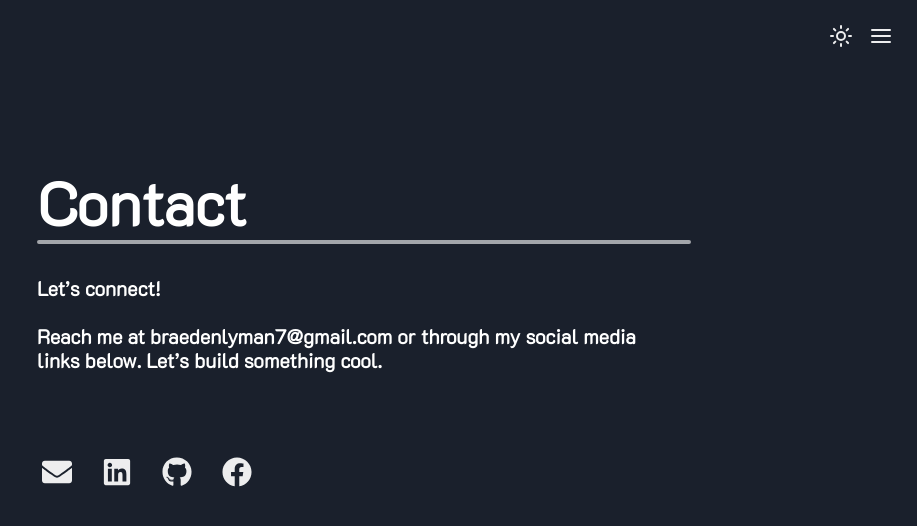
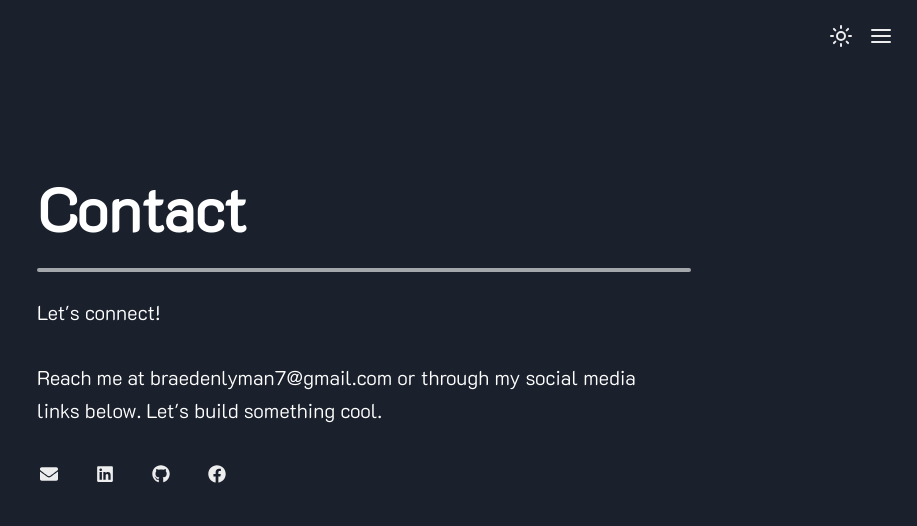
Before and after one commit to BraedenLyman/portfolio, a React (Create React App) app: page /contact in a window 1280 px wide. Shown: the top 526 px of the page, without its empty margins (363-1280 px from the left). Built offline with nearby package versions, Linux system fonts and the light colour scheme; the HTML template or start-up script is replaced by a standard one.

Commit message:
updated page styling

```diff
--- a/src/pages/contact.js
+++ b/src/pages/contact.js
@@ -1,112 +1,100 @@
-import { Heading, Box, Flex, Divider, HStack, Tooltip, Link, IconButton, useColorMode } from "@chakra-ui/react";
-import { FaEnvelope, FaLinkedin, FaGithub, FaFacebook} from 'react-icons/fa';
+import {
+  Heading,
+  Box,
+  Flex,
+  Divider,
+  HStack,
+  Tooltip,
+  Link,
+  IconButton,
+  useColorMode,
+  Text,
+  VStack
+} from "@chakra-ui/react";
+import { FaEnvelope, FaLinkedin, FaGithub, FaFacebook } from 'react-icons/fa';
 
 function Contact() {
   const { colorMode } = useColorMode();
+
+  const socialLinks = [
+    {
+      icon: <FaEnvelope />,
+      label: "Open Gmail",
+      href: "mailto:braedenlyman7@gmail.com",
+      aria: "Email"
+    },
+    {
+      icon: <FaLinkedin />,
+      label: "Open LinkedIn",
+      href: "https://www.linkedin.com/in/braedenlyman/",
+      aria: "LinkedIn"
+    },
+    {
+      icon: <FaGithub />,
+      label: "Open GitHub",
+      href: "https://github.com/BraedenLyman",
+      aria: "GitHub"
+    },
+    {
+      icon: <FaFacebook />,
+      label: "Open Facebook",
+      href: "https://www.facebook.com/brae.lyman.1",
+      aria: "Facebook"
+    }
+  ];
+
   return (
-    <Box minH="80vh">
+    <Box>
       <Flex
         direction="column"
         minH="80vh"
-        marginLeft="400px"
-        marginTop="100px"
+        ml={{ base: 4, md: 400 }}
+        mt={{ base: 8, md: 100 }}
+        px={{ base: 4, md: 0 }}
       >
-        <Heading size="3xl">
+        <VStack align="flex-start" spacing={6}>
+          <Heading fontSize={{ base: "48px", md: "60px" }}>
             Contact
           </Heading>
 
           <Divider
-        width="650px" // Adjust width as needed
-        borderColor="white" // Change color if needed
-        borderWidth="2px" // Make thicker if desired
+            width={{ base: "100%", md: "650px" }}
+            borderColor="white"
+            borderWidth="2px"
             borderRadius="10px"
-        mt={2} // Margin top
-        mb={4} // Margin bottom
           />
 
-        <Heading size="md" mt={4}>
-            Let’s connect! <br/> <br/>
-            Reach me at braedenlyman7@gmail.com or through my social media <br/> links below. Let’s build something cool.
-        </Heading>
+          <Text
+            fontSize={{ base: "18px", md: "20px" }}
+            lineHeight="tall"
+            whiteSpace="pre-line"
+          >
+            Let's connect! <br/><br/>
+            Reach me at braedenlyman7@gmail.com or through my social media <br/>
+            links below. Let's build something cool.
+          </Text>
 
-        <HStack mt="20">
-        <Tooltip label="Open Gmail">
-            <Link href="mailto:braedenlyman7@gmail.com" isExternal>
+          <HStack wrap="wrap" ml={-3}>
+            {socialLinks.map((link, index) => (
+              <Tooltip key={index} label={link.label} hasArrow>
+                <Link href={link.href} isExternal>
                   <IconButton
-                    icon={<FaEnvelope />}
-                    aria-label="gmail"
+                    icon={link.icon}
+                    aria-label={link.aria}
                     variant="ghost"
-                    fontSize="30px"
-                    mr="3"
+                    size="lg"
                     _hover={{
                       transform: 'scale(1.1)',
                       color: colorMode === 'light' ? 'orange.500' : 'blue.500'
                     }}
-                    _active={{
-                        transform: 'scale(0.95)'
-                    }}
+                    _active={{ transform: 'scale(0.95)' }}
                     transition="all 0.2s cubic-bezier(.08,.52,.52,1)"
                   />
                 </Link>
               </Tooltip>
-        <Tooltip label="Open LinkedIn">
-            <Link href="https://www.linkedin.com/in/braedenlyman/" isExternal>
-                <IconButton
-                    icon={<FaLinkedin />}
-                    aria-label="gmail"
-                    variant="ghost"
-                    fontSize="30px"
-                    mr="3"
-                    _hover={{
-                        transform: 'scale(1.1)',
-                        color: colorMode === 'light' ? 'orange.500' : 'blue.500'
-                    }}
-                    _active={{
-                        transform: 'scale(0.95)'
-                    }}
-                    transition="all 0.2s cubic-bezier(.08,.52,.52,1)"
-                />
-            </Link>
-        </Tooltip>
-        <Tooltip label="Open GitHub">
-            <Link href="https://github.com/BraedenLyman" isExternal>
-                <IconButton
-                    icon={<FaGithub />}
-                    aria-label="gmail"
-                    variant="ghost"
-                    fontSize="30px"
-                    mr="3"
-                    _hover={{
-                        transform: 'scale(1.1)',
-                        color: colorMode === 'light' ? 'orange.500' : 'blue.500'
-                    }}
-                    _active={{
-                        transform: 'scale(0.95)'
-                    }}
-                    transition="all 0.2s cubic-bezier(.08,.52,.52,1)"
-                />
-            </Link>
-        </Tooltip>
-        <Tooltip label="Open Facebook">
-            <Link href="https://www.facebook.com/brae.lyman.1" isExternal>
-                <IconButton
-                    icon={<FaFacebook />}
-                    aria-label="gmail"
-                    variant="ghost"
-                    fontSize="30px"
-                    mr="3"
-                    _hover={{
-                        transform: 'scale(1.1)',
-                        color: colorMode === 'light' ? 'orange.500' : 'blue.500'
-                    }}
-                    _active={{
-                        transform: 'scale(0.95)'
-                    }}
-                    transition="all 0.2s cubic-bezier(.08,.52,.52,1)"
-                />
-            </Link>
-        </Tooltip>
+            ))}
           </HStack>
+        </VStack>
       </Flex>
     </Box>
   );
--- a/src/pages/home.js
+++ b/src/pages/home.js
@@ -1,8 +1,38 @@
-import { Heading, Box, Flex, IconButton, useColorMode, HStack } from "@chakra-ui/react";
+import {
+  Heading,
+  Box,
+  Flex,
+  IconButton,
+  useColorMode,
+  HStack,
+  VStack,
+  Text,
+  useBreakpointValue
+} from "@chakra-ui/react";
 import { Link } from 'react-router-dom';
+import { motion } from 'framer-motion';
+
+const MotionBox = motion(Box);
+const MotionHeading = motion(Heading);
 
 function Home() {
   const { colorMode } = useColorMode();
+  const buttonSpacing = useBreakpointValue({ base: 8, md: 24, lg: 200 });
+  const headingSize = useBreakpointValue({ base: "2xl", md: "3xl" });
+  const subheadingSize = useBreakpointValue({ base: "sm", md: "md" });
+
+  const navButtons = [
+    {
+      to: "/work",
+      label: "Check out my work",
+      aria: "Open Work Section"
+    },
+    {
+      to: "/about",
+      label: "More about me",
+      aria: "Open About Section"
+    }
+  ];
 
   return (
     <Box minH="80vh">
@@ -11,20 +41,50 @@ function Home() {
         align="center"
         justify="center"
         minH="80vh"
+        px={4}
+        textAlign="center"
       >
-        <Heading size="3xl">
+        <VStack spacing={4}>
+          <MotionBox
+            initial={{ opacity: 0, y: 20 }}
+            animate={{ opacity: 1, y: 0 }}
+            transition={{ duration: 0.6 }}
+          >
+            <MotionHeading
+              size={headingSize}
+              bgGradient="linear(to-r, orange.400, blue.500)"
+              bgClip="text"
+            >
               Hey there, I'm Braeden!
-        </Heading>
-        <Heading size="md" mt={4}>
+            </MotionHeading>
+            <Text
+              fontSize={subheadingSize}
+              mt={4}
+              color={colorMode === 'light' ? 'gray.600' : 'gray.300'}
+            >
               Mobile & Web Developer
-        </Heading>
-        <HStack spacing="200" mt="100">
+            </Text>
+          </MotionBox>
+
+          <HStack
+            spacing={buttonSpacing}
+            mt={{ base: 12, md: 20 }}
+            flexWrap="wrap"
+            justify="center"
+          >
+            {navButtons.map((button, index) => (
+              <MotionBox
+                key={index}
+                whileHover={{ scale: 1.05 }}
+                whileTap={{ scale: 0.95 }}
+              >
                 <IconButton
                   as={Link}
-              to="/work"
+                  to={button.to}
                   p={5}
-              aria-label="Open Work Section"
+                  aria-label={button.aria}
                   variant="ghost"
+                  size="lg"
                   _hover={{
                     transform: 'scale(1.1)',
                     color: colorMode === 'light' ? 'orange.500' : 'blue.500'
@@ -34,30 +94,14 @@ function Home() {
                   }}
                   transition="all 0.2s cubic-bezier(.08,.52,.52,1)"
                 >
-              <Heading size="md">
-                Check out my work
-              </Heading>
+                  <Text fontSize={subheadingSize} fontWeight="semibold">
+                    {button.label}
+                  </Text>
                 </IconButton>
-            <IconButton
-              as={Link}
-              to="/about"
-              p={5}
-              aria-label="Open About Section"
-              variant="ghost"
-              _hover={{
-                transform: 'scale(1.1)',
-                color: colorMode === 'light' ? 'orange.500' : 'blue.500'
-              }}
-              _active={{
-                transform: 'scale(0.95)'
-              }}
-              transition="all 0.2s cubic-bezier(.08,.52,.52,1)"
-            >
-              <Heading size="md">
-                More about me
-              </Heading>
-            </IconButton>
+              </MotionBox>
+            ))}
           </HStack>
+        </VStack>
       </Flex>
     </Box>
   );
```
Also changed, not shown: src/pages/about.js (+43 -30 lines), src/pages/work.js (+86 -49 lines), public/images/ai.png (added), public/images/qk.png. Lines whose indentation alone changed are shown as unchanged.
